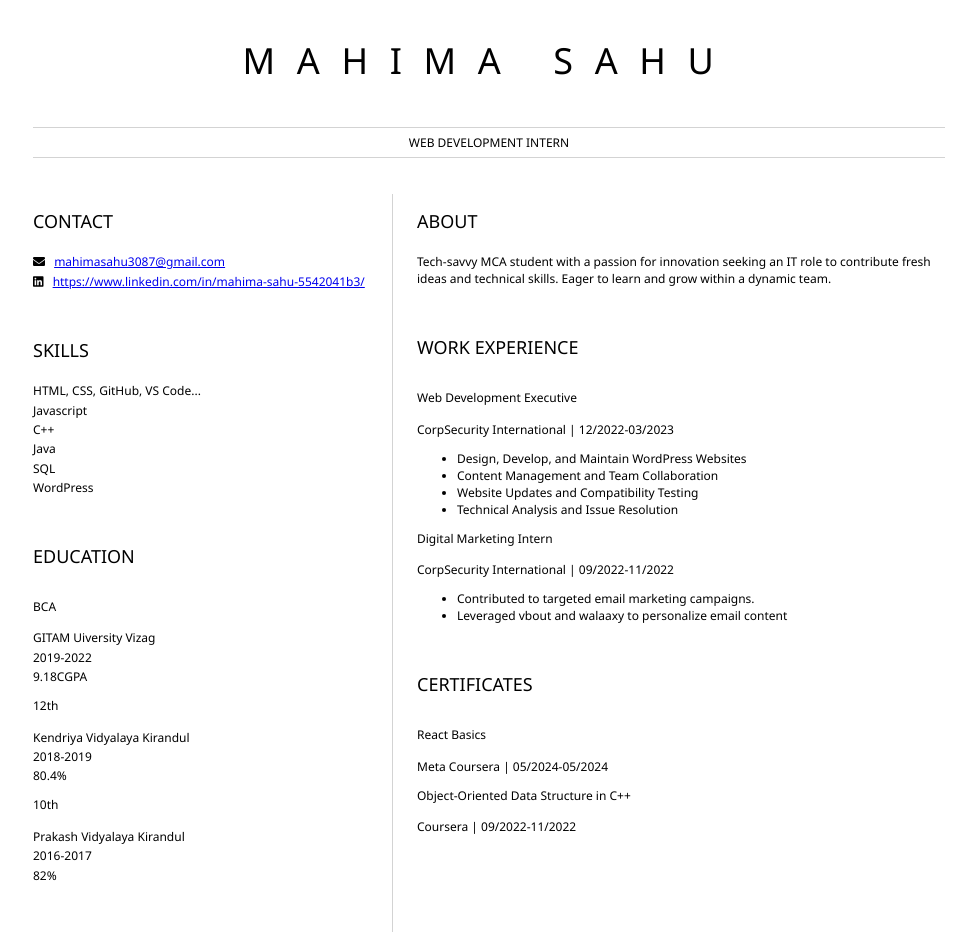
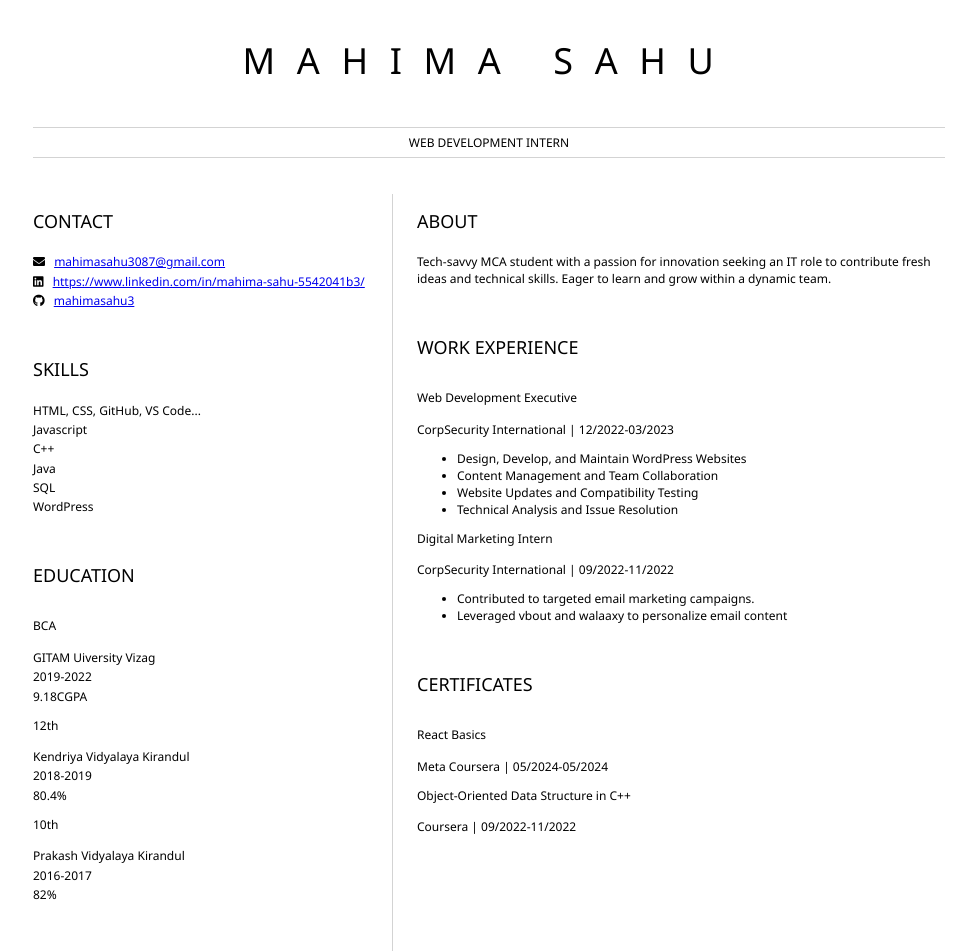
Before and after one commit to mahimasahu3/resume, a plain HTML site: page index.html in a window 1280 px wide. Shown: the whole page, without its empty margins (151-1112 px from the left). Drawn offline with Linux system fonts and the light colour scheme.

Commit message:
github contact update

```diff
--- a/index.html
+++ b/index.html
@@ -21,9 +21,14 @@
                     <p>
                         <i class="fa fa-envelope" aria-hidden="true"></i>
                         <a href="mailto:mahimasahu3087@gmail.com">mahimasahu3087@gmail.com</a>
-                        <p></p>
+                    </p>
+                    <p>
                         <i class="fab fa-linkedin" aria-hidden="true"></i>
                         <a href="https://www.linkedin.com/in/mahima-sahu-5542041b3/" target="blank">https://www.linkedin.com/in/mahima-sahu-5542041b3/</a>
+                    </p>
+                    <p>
+                        <i class="fab fa-github" aria-hidden="true"></i>
+                        <a href="https://github.com/mahimasahu3">mahimasahu3</a>
                     </p>
 				</section>
 				<section>
```
